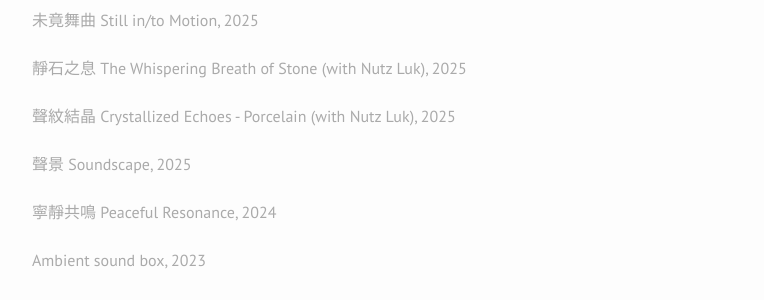
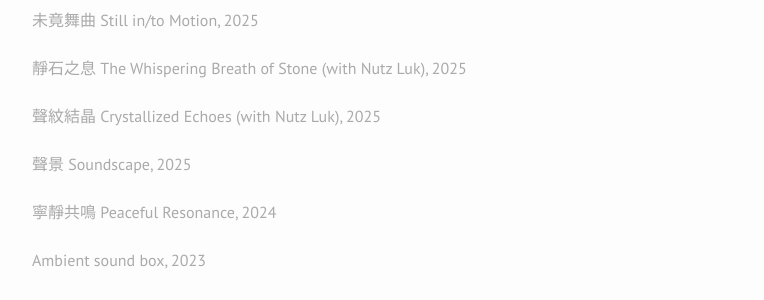
Before and after one commit to Hanseli/hanseli.github.io, a Jekyll site: the page built from Sound_Media.md, in a window 1280 px wide. Shown: the part 498-798 px from the top of the page, without its empty margins (238-1002 px from the left). Built offline with Jekyll 4.4.1, drawn with Linux system fonts in a browser that asks for light colours; nearby versions of some CDN libraries.

Commit message:
Update Sound_Media.md

```diff
--- a/Sound_Media.md
+++ b/Sound_Media.md
@@ -18,7 +18,7 @@ it helps to config in css center the gif
 <br><br>
 <a href="/peacefulReso/index">靜石之息 The Whispering Breath of Stone (with Nutz Luk), 2025 </a>
 <br><br>
-<a href="/peacefulReso/index">聲紋結晶 Crystallized Echoes - Porcelain (with Nutz Luk), 2025</a>
+<a href="/peacefulReso/index">聲紋結晶 Crystallized Echoes (with Nutz Luk), 2025</a>
 <br><br>
 <a href="/soundscape/index">聲景 Soundscape, 2025</a>
 <br><br>
```
